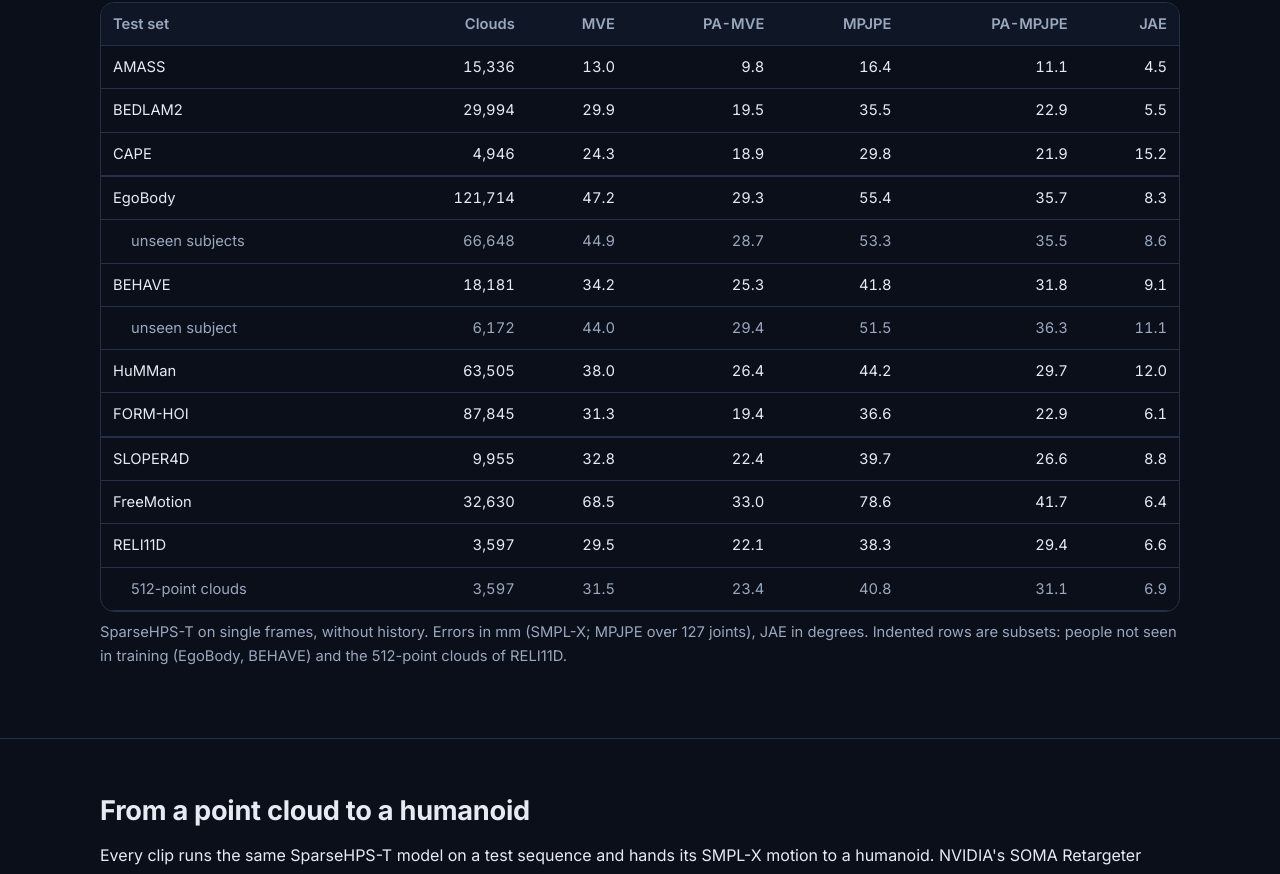
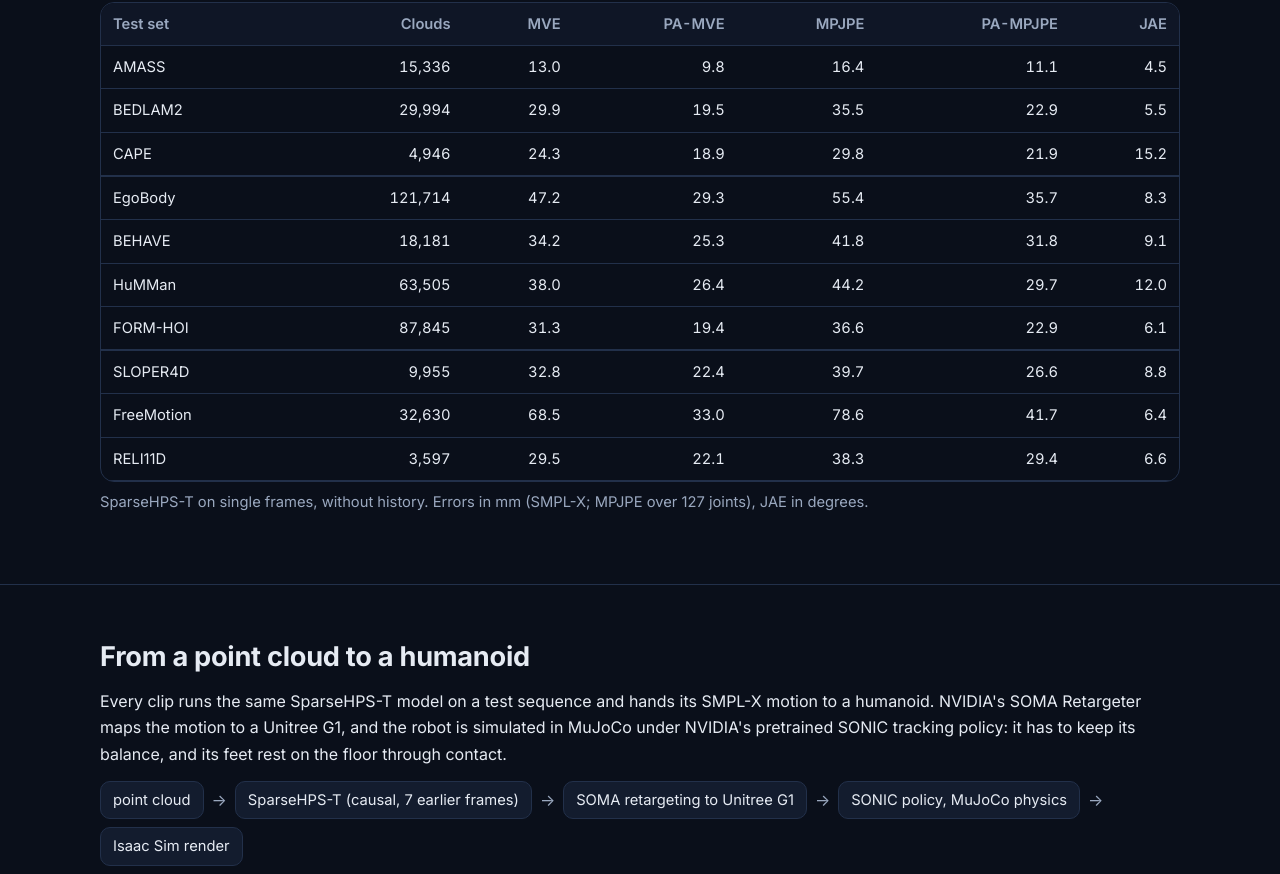
Before and after one commit to GhostLate/SparseHPS, a plain HTML site: page index.html in a window 1280 px wide. Shown: the part 4518-5392 px from the top of the page. Drawn offline with Linux system fonts and the light colour scheme.

Commit message:
Test set table: subset rows and their note removed

```diff
--- a/index.html
+++ b/index.html
@@ -148,21 +148,17 @@
           <tr><td>BEDLAM2</td><td class="num">29,994</td><td class="num">29.9</td><td class="num">19.5</td><td class="num">35.5</td><td class="num">22.9</td><td class="num">5.5</td></tr>
           <tr><td>CAPE</td><td class="num">4,946</td><td class="num">24.3</td><td class="num">18.9</td><td class="num">29.8</td><td class="num">21.9</td><td class="num">15.2</td></tr>
           <tr class="sep"><td>EgoBody</td><td class="num">121,714</td><td class="num">47.2</td><td class="num">29.3</td><td class="num">55.4</td><td class="num">35.7</td><td class="num">8.3</td></tr>
-          <tr class="sub"><td>unseen subjects</td><td class="num">66,648</td><td class="num">44.9</td><td class="num">28.7</td><td class="num">53.3</td><td class="num">35.5</td><td class="num">8.6</td></tr>
           <tr><td>BEHAVE</td><td class="num">18,181</td><td class="num">34.2</td><td class="num">25.3</td><td class="num">41.8</td><td class="num">31.8</td><td class="num">9.1</td></tr>
-          <tr class="sub"><td>unseen subject</td><td class="num">6,172</td><td class="num">44.0</td><td class="num">29.4</td><td class="num">51.5</td><td class="num">36.3</td><td class="num">11.1</td></tr>
           <tr><td>HuMMan</td><td class="num">63,505</td><td class="num">38.0</td><td class="num">26.4</td><td class="num">44.2</td><td class="num">29.7</td><td class="num">12.0</td></tr>
           <tr><td>FORM-HOI</td><td class="num">87,845</td><td class="num">31.3</td><td class="num">19.4</td><td class="num">36.6</td><td class="num">22.9</td><td class="num">6.1</td></tr>
           <tr class="sep"><td>SLOPER4D</td><td class="num">9,955</td><td class="num">32.8</td><td class="num">22.4</td><td class="num">39.7</td><td class="num">26.6</td><td class="num">8.8</td></tr>
           <tr><td>FreeMotion</td><td class="num">32,630</td><td class="num">68.5</td><td class="num">33.0</td><td class="num">78.6</td><td class="num">41.7</td><td class="num">6.4</td></tr>
           <tr><td>RELI11D</td><td class="num">3,597</td><td class="num">29.5</td><td class="num">22.1</td><td class="num">38.3</td><td class="num">29.4</td><td class="num">6.6</td></tr>
-          <tr class="sub"><td>512-point clouds</td><td class="num">3,597</td><td class="num">31.5</td><td class="num">23.4</td><td class="num">40.8</td><td class="num">31.1</td><td class="num">6.9</td></tr>
         </tbody>
       </table>
     </div>
     <p class="caption" style="margin-top:8px">SparseHPS-T on single frames, without history. Errors in mm (SMPL-X;
-      MPJPE over 127 joints), JAE in degrees. Indented rows are subsets: people not seen in training (EgoBody, BEHAVE)
-      and the 512-point clouds of RELI11D.</p>
+      MPJPE over 127 joints), JAE in degrees.</p>
   </div>
 </section>
 
```
